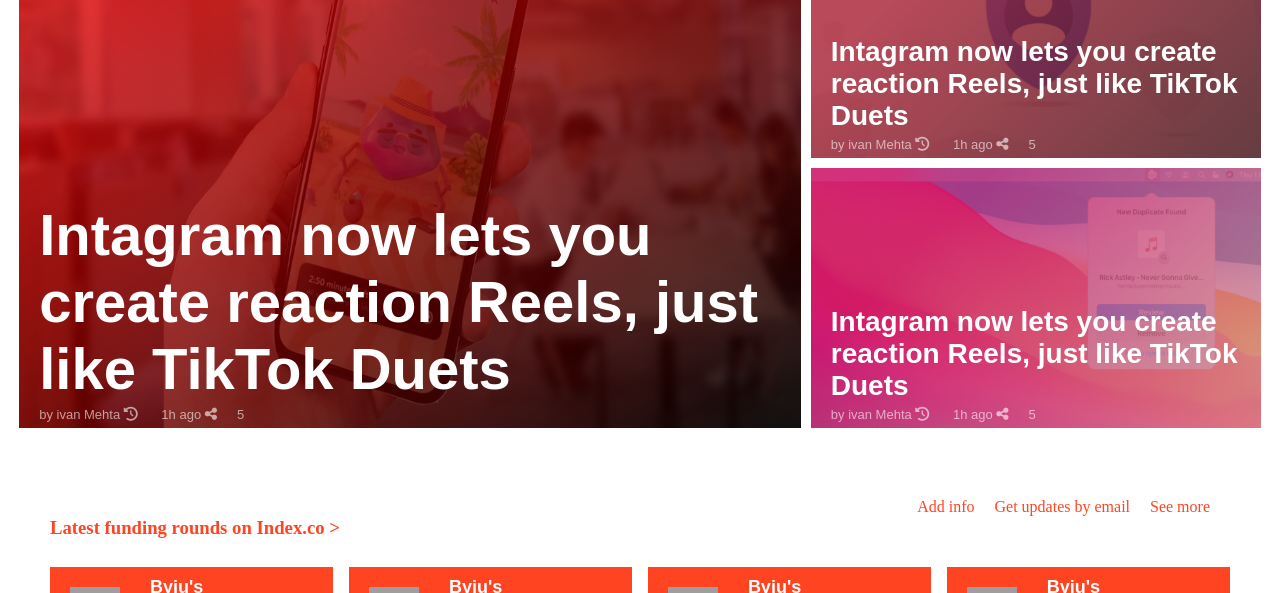
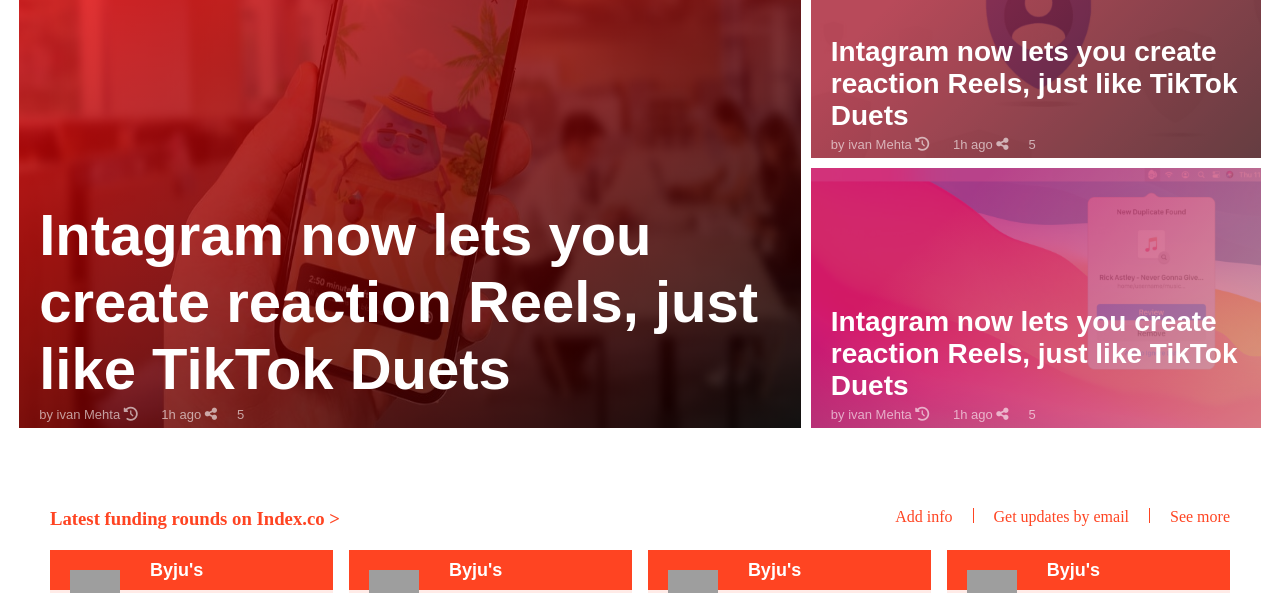
Before and after one commit to Mhdez221993/tnw-web-page, a website: page index.html in a window 1280 px wide. Shown: the part 207-800 px from the top of the page. Drawn offline with Linux system fonts and the light colour scheme; grey boxes are pictures that could not be loaded.

Commit message:
Align navigation on latest founding section

```diff
--- a/index.html
+++ b/index.html
@@ -112,7 +112,7 @@
                 <a href="#"><h3>Latest funding rounds on Index.co ></h3></a>
               </li>
               <li>Add info</li>
-              <li>Get updates by email</li>
+              <li class="pipe-line">Get updates by email</li>
               <li>See more</li>
             </ul>
           </header>
--- a/style.css
+++ b/style.css
@@ -46,7 +46,8 @@
 }
 
 h4,
-h5 {
+h5,
+h3 {
   padding: 0;
   margin: 0;
 }
@@ -122,6 +123,10 @@
   text-align: center;
   padding: 20px 5px;
   color: black;
+}
+
+.flex-4 {
+  padding: 10px 0;
 }
 
 .flex-4 > li,
@@ -416,12 +421,16 @@
     flex-flow: row wrap;
   }
 
-  .flex-4 > li:not(:first-child) {
-    margin-right: 20px;
+  .flex-4-1 {
+    width: 100%;
   }
 
-  .flex-4-1 {
-    width: 100%;
+  .pipe-line {
+    border-right: 1px solid var(--orange);
+    border-left: 1px solid var(--orange);
+    padding: 0 20px;
+    margin: 0 20px;
+    height: 15px;
   }
 }
 
```
